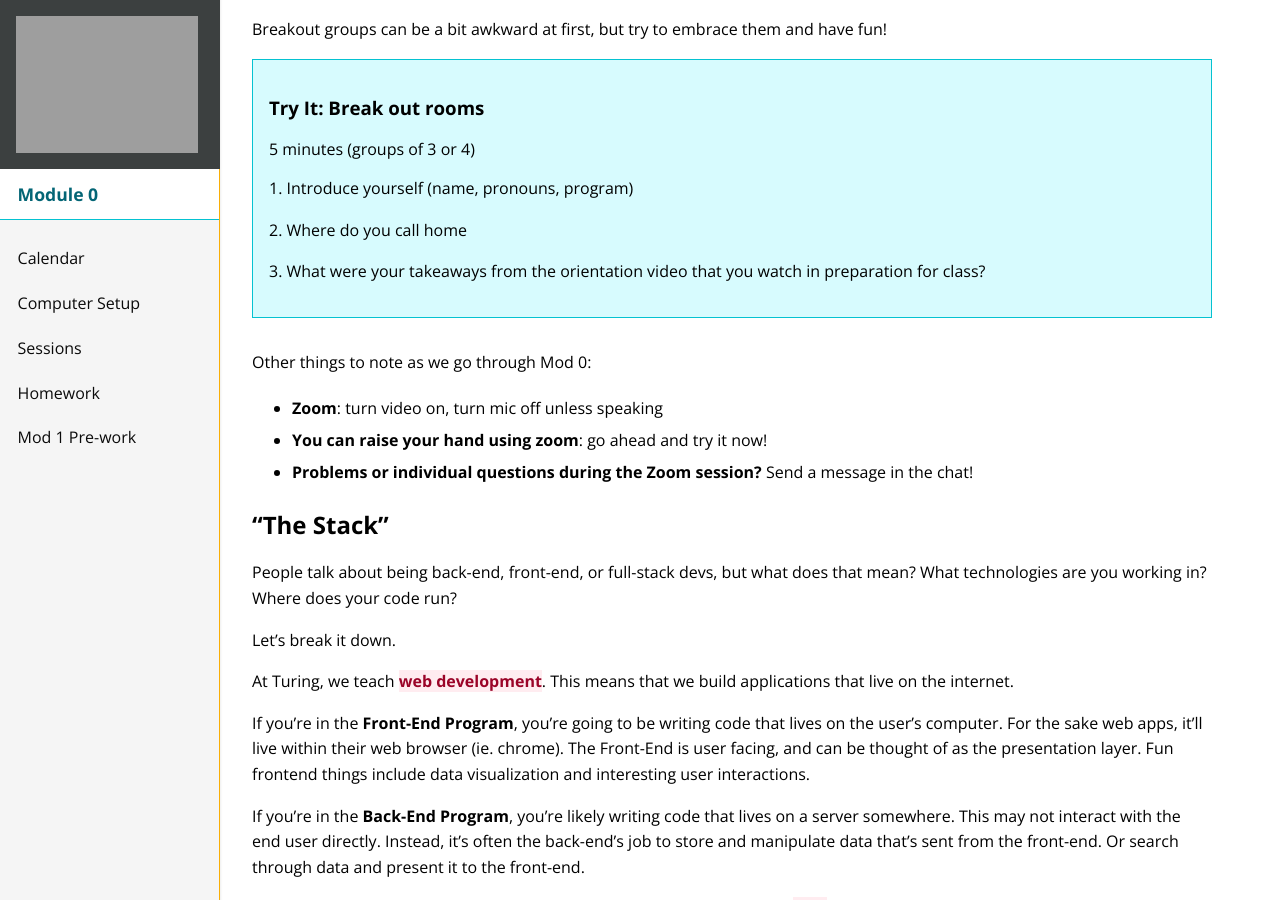
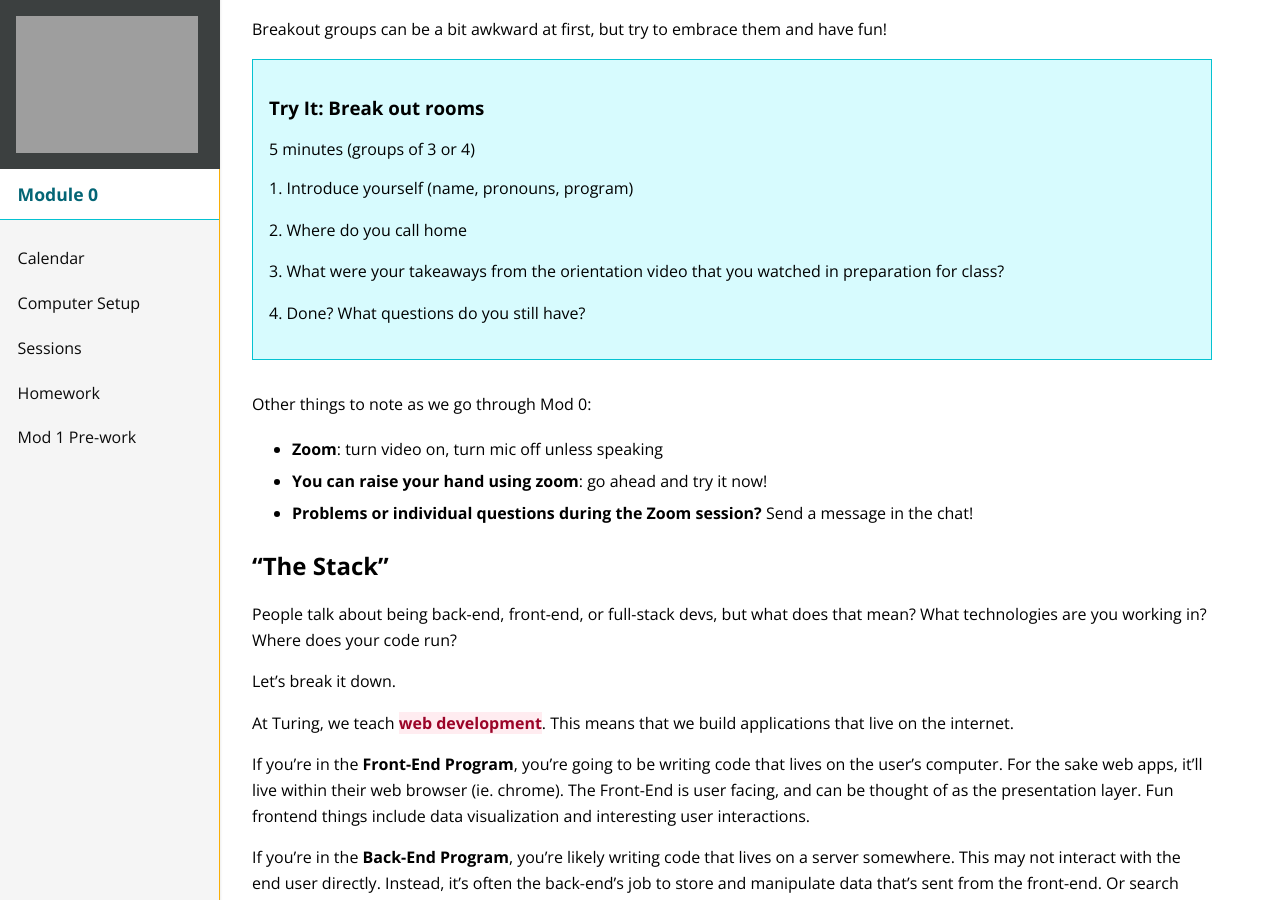
Before and after one commit to turingschool/mod-0-curriculum, a Jekyll site: the page built from session1/index.md, in a window 1280 px wide and 900 px high, scrolled down 1173 px. Built offline with Jekyll 4.4.1, drawn with Linux system fonts in a browser that asks for light colours; nearby versions of some CDN libraries.

Commit message:
Add final tweaks for session 1

```diff
--- a/session1/index.md
+++ b/session1/index.md
@@ -19,13 +19,13 @@ subheading: The Stack, Keyboard Shortcuts, Googling, and Data Types
   <div>
     <h3>Agenda</h3>
     <ul>
-      <li><strong>6:15</strong><a href="#the-stack">The Full Stack</a></li>
-      <li><strong>6:45</strong><a href="#shortcuts">Keyboard Shortcuts</a></li>
-      <li><strong>6:50</strong><a href="#classes">Classes</a></li>
-      <li><strong>7:05</strong>Break</li>
-      <li><strong>7:10</strong><a href="#findinganswers">Googling</a></li>
-      <li><strong>7:35</strong><a href="#datatypes">Data Types</a></li>
-      <li><strong>8:25</strong><a href="#homework">Homework Preview</a></li>
+      <li><strong>6:15 </strong><a href="#the-stack">The Full Stack</a></li>
+      <li><strong>6:45 </strong><a href="#shortcuts">Keyboard Shortcuts</a></li>
+      <li><strong>6:50 </strong><a href="#classes">Classes</a></li>
+      <li><strong>7:05 </strong>Break</li>
+      <li><strong>7:10 </strong><a href="#findinganswers">Googling</a></li>
+      <li><strong>7:35 </strong><a href="#datatypes">Data Types</a></li>
+      <li><strong>8:25 </strong><a href="#homework">Homework Preview</a></li>
     </ul>
   </div>
   <div>
@@ -67,7 +67,8 @@ Breakout groups can be a bit awkward at first, but try to embrace them and have
   <h3>Try It: Break out rooms</h3> 5 minutes (groups of 3 or 4)
   <p>1. Introduce yourself (name, pronouns, program)</p>
   <p>2. Where do you call home</p>
-  <p>3. What were your takeaways from the orientation video that you watch in preparation for class?</p>
+  <p>3. What were your takeaways from the orientation video that you watched in preparation for class?</p>
+  <p>4. Done? What questions do you still have?</p>
 </div>
 
 Other things to note as we go through Mod 0:
```
